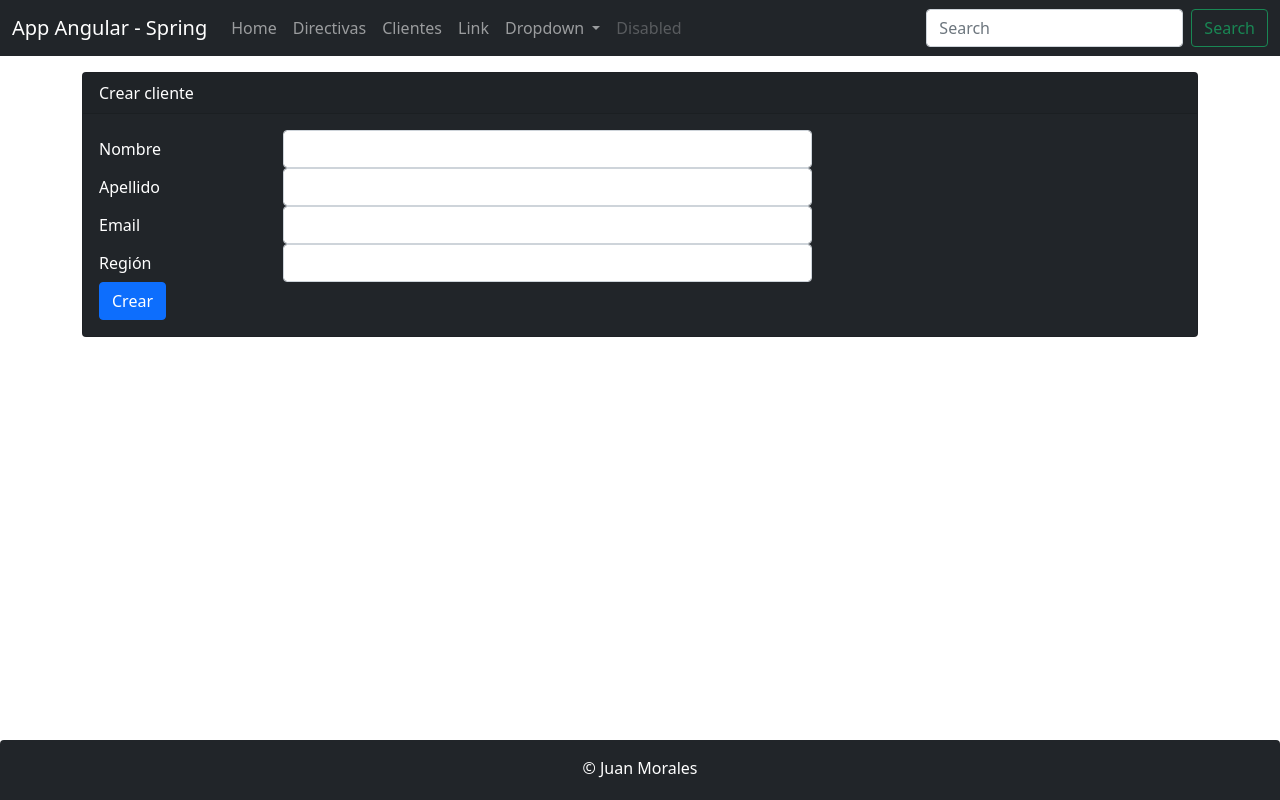
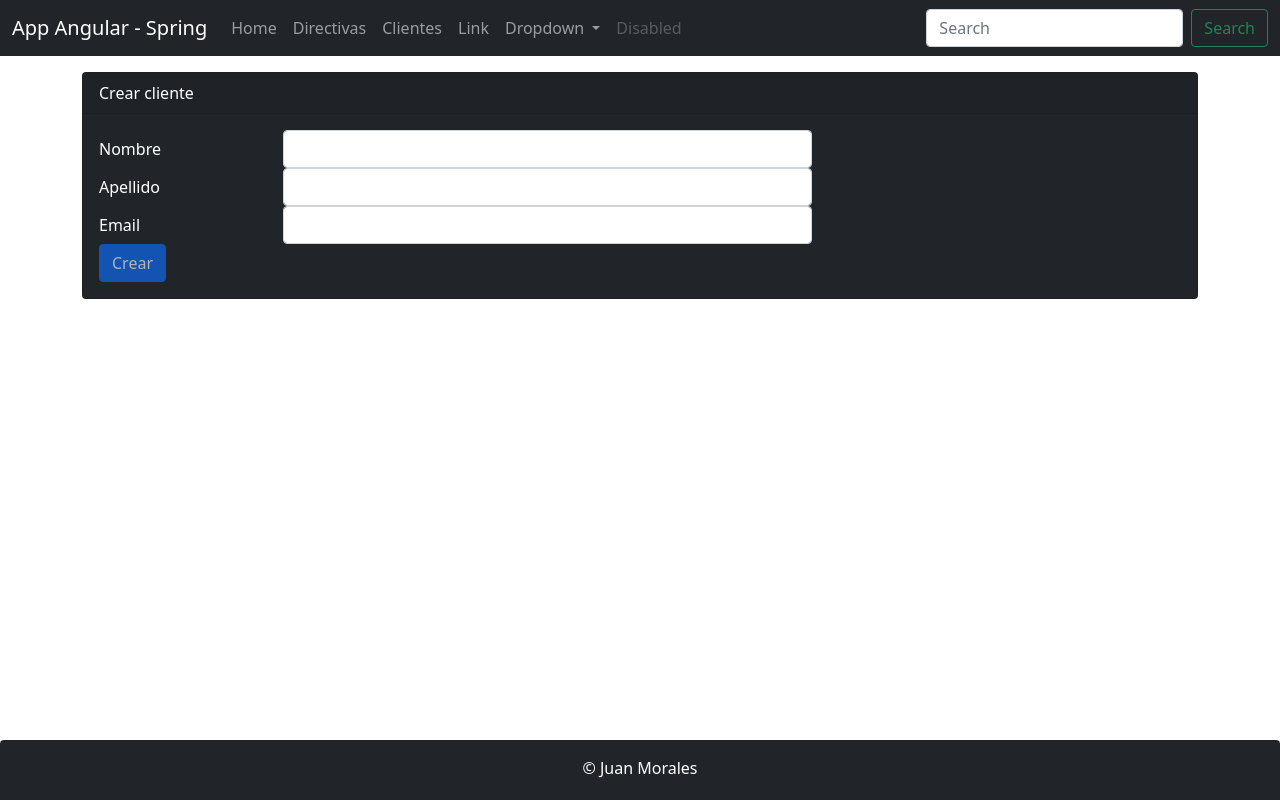
Before and after one commit to juanse-morales/angular_clientes, an Angular app: page /clientes/form in a window 1280 px wide. Built offline with nearby package versions, Linux system fonts and the light colour scheme.

Commit message:
Clase 66: Validando form en el template

```diff
--- a/src/app/clientes/form.component.html
+++ b/src/app/clientes/form.component.html
@@ -2,40 +2,54 @@
   <div class="card-header">{{ titulo }}</div>
   <div class="card-body">
 
-    <form>
+    <form #clienteForm="ngForm">
       <div class="form-group row">
         <label for="nombre" class="col-form-label col-sm-2">Nombre</label>
         <div class="col-sm-6">
-          <input type="text" class="form-control" [(ngModel)]="cliente.nombre" name="nombre">
+          <input type="text" class="form-control" [(ngModel)]="cliente.nombre" name="nombre" required minlength="4" #nombre="ngModel">
+          <div class="alert alert-danger" *ngIf="nombre.invalid && (nombre.dirty || nombre.touched)">
+            <div *ngIf="nombre.errors.required">
+              Nombre es requerido
+            </div>
+            <div *ngIf="nombre.errors.minlength">
+              Nombre debe tener al menos 4 caracteres
+            </div>
+          </div>
         </div>
       </div>
 
       <div class="form-group row">
         <label for="apellido" class="col-form-label col-sm-2">Apellido</label>
         <div class="col-sm-6">
-          <input type="text" class="form-control" [(ngModel)]="cliente.apellido" name="apellido">
+          <input type="text" class="form-control" [(ngModel)]="cliente.apellido" name="apellido" required #apellido="ngModel">
+          <div class="alert alert-danger" *ngIf="apellido.invalid && (apellido.dirty || apellido.touched)">
+            <div *ngIf="apellido.errors.required">
+              Apellido es requerido
+            </div>
+          </div>
         </div>
       </div>
 
       <div class="form-group row">
         <label for="email" class="col-form-label col-sm-2">Email</label>
         <div class="col-sm-6">
-          <input type="text" class="form-control" [(ngModel)]="cliente.email" name="email">
-        </div>
-      </div>
-
-      <div class="form-group row">
-        <label for="region" class="col-form-label col-sm-2">Región</label>
-        <div class="col-sm-6">
-          <input type="text" class="form-control" [(ngModel)]="cliente.region" name="region">
+          <input type="text" class="form-control" [(ngModel)]="cliente.email" name="email" required email #email="ngModel">
+          <div class="alert alert-danger" *ngIf="email.invalid && (email.dirty || email.touched)">
+            <div *ngIf="email.errors.required">
+              Email es requerido
+            </div>
+            <div *ngIf="email.errors.email">
+              Email debe tener un formato válido
+            </div>
+          </div>
         </div>
       </div>
 
       <div class="form-group row">
         <div class="col-sm-6">
-          <button class="btn btn-primary" role="button" (click)="create()" *ngIf="!cliente.id else elseBlock">Crear</button>
+          <button class="btn btn-primary" role="button" (click)="create()" *ngIf="!cliente.id else elseBlock" [disabled]="!clienteForm.form.valid">Crear</button>
           <ng-template #elseBlock>
-            <button class="btn btn-primary" role="button" (click)="update()" >Actualizar</button>
+            <button class="btn btn-primary" role="button" (click)="update()" [disabled]="!clienteForm.form.valid">Actualizar</button>
           </ng-template>
         </div>
       </div>
```
